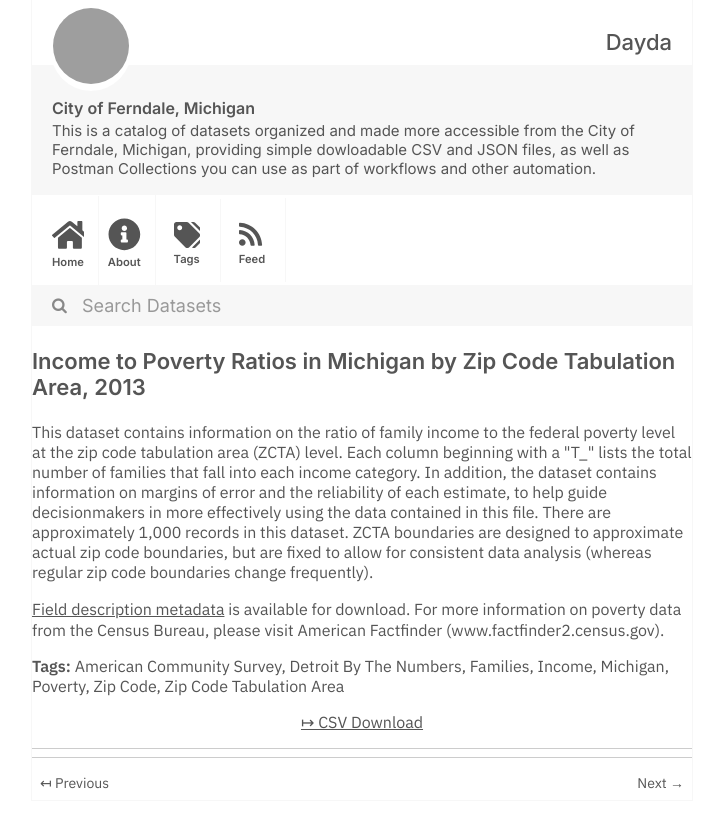
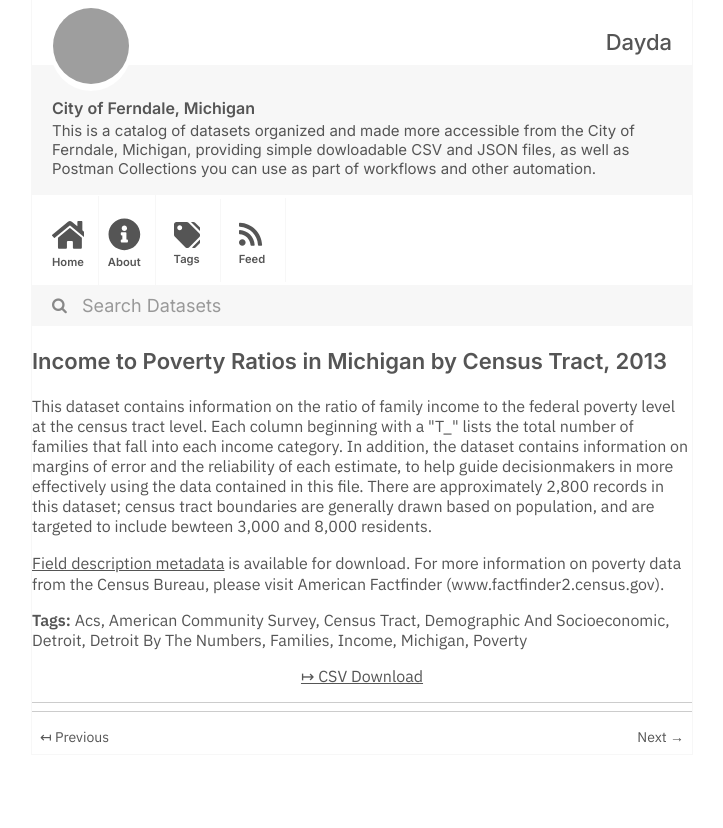
Before and after one commit to dayda-entities/city-of-ferndale-michigan, a Jekyll site: the page built from _posts/2020-11-12-income-to-poverty-ratios-in-mi.md, in a window 1280 px wide, cut to the strip 0-828 px from the top of the page. Shown: the whole strip, without its empty margins (278-1001 px from the left). Built offline with Jekyll 4.4.1, drawn with Linux system fonts in a browser that asks for light colours; grey boxes are pictures that could not be loaded.

Commit message:
Publish Data

```diff
--- a/_posts/2020-11-12-income-to-poverty-ratios-in-mi.md
+++ b/_posts/2020-11-12-income-to-poverty-ratios-in-mi.md
@@ -1,35 +1,36 @@
 ---
-title: 'Income to Poverty Ratios in Michigan by Zip Code Tabulation Area, 2013'
-created: '2020-11-12T12:25:42.832679'
-modified: '2020-11-12T12:25:42.832689'
+title: 'Income to Poverty Ratios in Michigan by Census Tract, 2013'
+created: '2020-11-12T12:25:44.235341'
+modified: '2020-11-12T12:25:44.235351'
 state: active
 type: dataset
 tags:
+  - Acs
   - American Community Survey
+  - Census Tract
+  - Demographic And Socioeconomic
+  - Detroit
   - Detroit By The Numbers
   - Families
   - Income
   - Michigan
   - Poverty
-  - Zip Code
-  - Zip Code Tabulation Area
 groups:
   - Local Government
 csv_url: >-
-  https://data.ferndalemi.gov/datasets/a57ee4c6fdd24cd686b2305f2e5bf2a8_0.csv?outSR=%7B%22latestWkid%22%3A2898%2C%22wkid%22%3A2898%7D
+  https://data.ferndalemi.gov/datasets/78147b5117b44dfcaa09b39770b8bd72_0.csv?outSR=%7B%22latestWkid%22%3A2898%2C%22wkid%22%3A2898%7D
 json_url: ''
 layout: post
 
 ---
 <p>This dataset contains information on the ratio of family income to the
-federal poverty level at the zip code tabulation area (ZCTA) level. Each column
-beginning with a &quot;T_&quot; lists the total number of families that fall into each
-income category. In addition, the dataset contains information on margins of
-error and the reliability of each estimate, to help guide decisionmakers in more
-effectively using the data contained in this file. There are approximately 1,000
-records in this dataset. ZCTA boundaries are designed to approximate actual zip
-code boundaries, but are fixed to allow for consistent data analysis (whereas
-regular zip code boundaries change frequently).</p>
-<p><a href='http://datadrivendetroit.org/web_ftp/motorcitymapping/Metadata/Poverty/ACS_2013_Poverty_Metadata_ZCTA.xls' style='line-height: 1.38461538461538;' target='_blank'>Field description metadata</a> is available for download. For more
+federal poverty level at the census tract level. Each column beginning with a
+&quot;T_&quot; lists the total number of families that fall into each income category. In
+addition, the dataset contains information on margins of error and the
+reliability of each estimate, to help guide decisionmakers in more effectively
+using the data contained in this file. There are approximately 2,800 records in
+this dataset; census tract boundaries are generally drawn based on population,
+and are targeted to include bewteen 3,000 and 8,000 residents.</p>
+<p><a href='http://datadrivendetroit.org/web_ftp/motorcitymapping/Metadata/Poverty/ACS_2013_Poverty_Metadata_Tract.xls' style='line-height: 1.38461538461538;' target='_blank'>Field description metadata</a> is available for download. For more
 information on poverty data from the Census Bureau, please visit American
 Factfinder (www.factfinder2.census.gov).</p>
```
